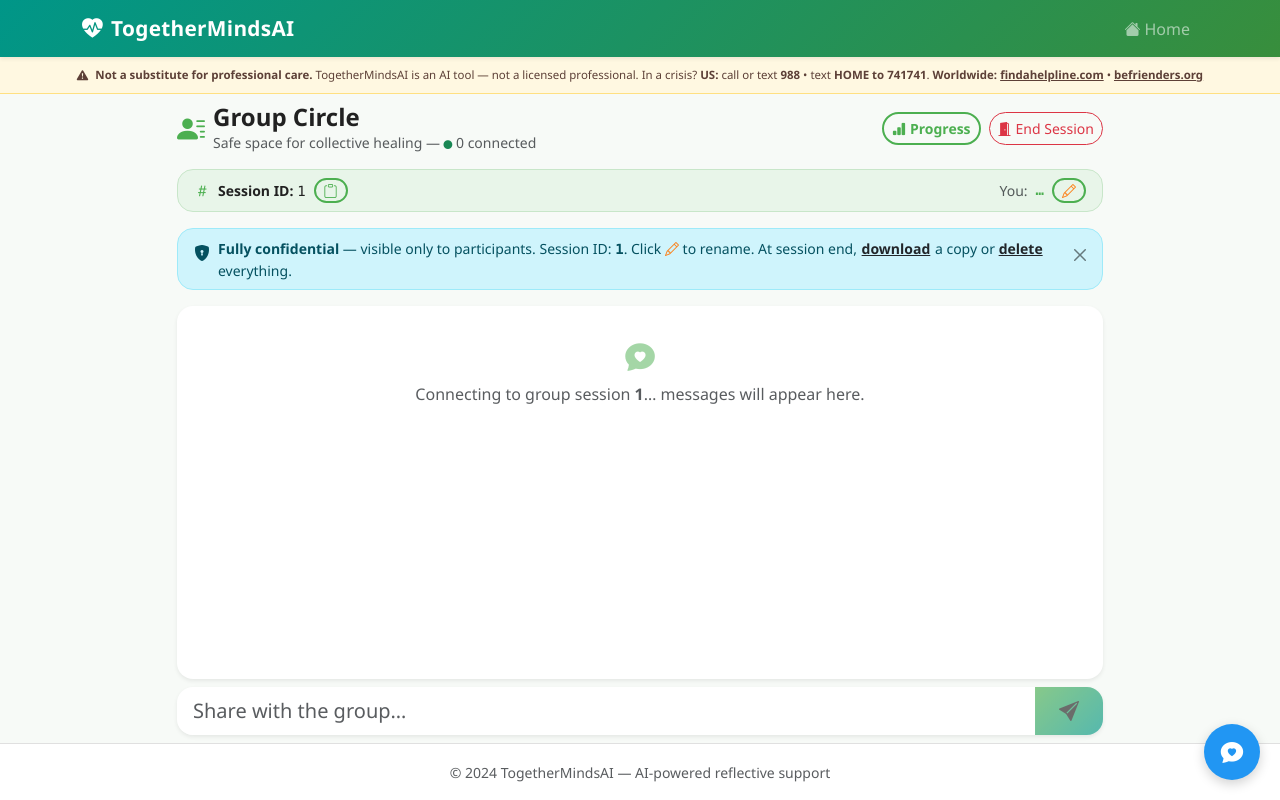
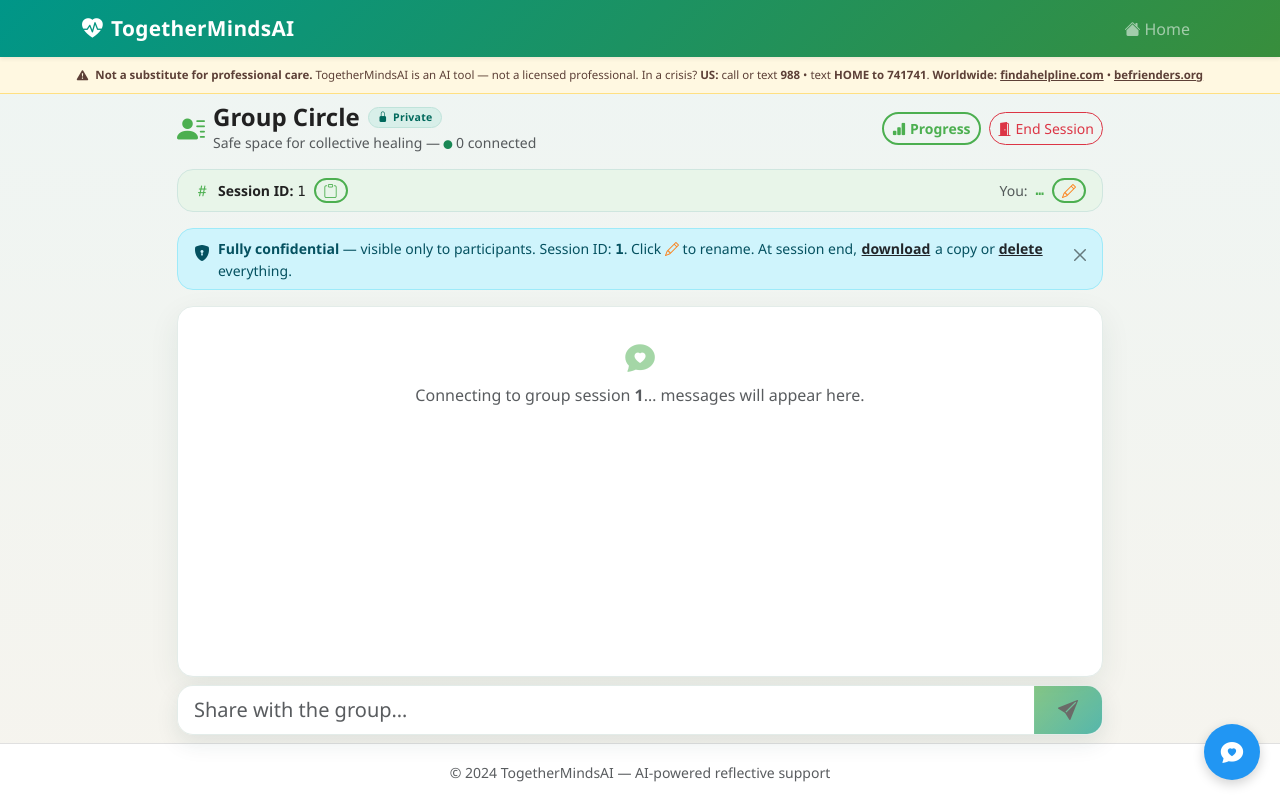
Before and after one commit to OnlineGBC/TogetherMindsAI, a Flask app: page /therapy/group/1 in a window 1280 px wide. Run offline with Flask 3, Linux system fonts and the light colour scheme; the visitor is signed in with stand-in values (Sample User, id 1); tables that the repository leaves empty hold one stand-in row (values such as "Sample post"); parts of the project's set-up code (start-up, migrations or seed data) failed here and were passed over; some libraries are stand-ins or nearby versions.

Commit message:
Polish therapist-led couple/group pages (scoped); add scoping-guard tests
- therapy_couple/group pass is_therapist_led; pages get a 'Private' chip and the
  shared body.tcp-session polish (calm bg, elevated chat card + input) only when
  therapist-led. Consumer couple/group/solo pages are unchanged.
- Unify the 1:1 polish onto the shared body.tcp-session class (style.css);
  remove the now-duplicated inline block from solo_live.html.
- Remove now-unused _is_session_therapist helper.
- Tests: therapist-led couple page carries tcp-session; consumer couple page
  does not (guards the no-bleed promise).

```diff
--- a/TogetherMindsAI.py
+++ b/TogetherMindsAI.py
@@ -534,15 +534,6 @@ def _redirect_invalid_session():
     return redirect(url_for("welcome"))
 
 
-def _is_session_therapist(session_id: str, user_id: str) -> bool:
-    """True iff this user is the therapist leading this (therapist-led) session.
-
-    Drives whether the realtime therapy page renders the private co-pilot console.
-    """
-    ts = db.session.get(TherapySession, session_id)
-    return bool(ts and ts.therapist_id and ts.therapist_id == user_id)
-
-
 @app.route("/therapy/solo/<session_id>", methods=["GET"])
 def therapy_solo(session_id):
     user_id = session.get("user_id")
@@ -684,10 +675,12 @@ def therapy_couple(session_id):
         return redirect(url_for("auth_get", therapy_mode="couple"))
     if not _session_exists(session_id):
         return _redirect_invalid_session()
+    ts = db.session.get(TherapySession, session_id)
     return render_template(
         "couple.html",
         user_id=user_id, session_id=session_id,
-        is_therapist=_is_session_therapist(session_id, user_id),
+        is_therapist=bool(ts and ts.therapist_id and ts.therapist_id == user_id),
+        is_therapist_led=bool(ts and ts.therapist_id),
     )
 
 
@@ -698,10 +691,12 @@ def therapy_group(session_id):
         return redirect(url_for("auth_get", therapy_mode="group"))
     if not _session_exists(session_id):
         return _redirect_invalid_session()
+    ts = db.session.get(TherapySession, session_id)
     return render_template(
         "group.html",
         user_id=user_id, session_id=session_id,
-        is_therapist=_is_session_therapist(session_id, user_id),
+        is_therapist=bool(ts and ts.therapist_id and ts.therapist_id == user_id),
+        is_therapist_led=bool(ts and ts.therapist_id),
     )
 
 
--- a/static/css/style.css
+++ b/static/css/style.css
@@ -783,3 +783,38 @@ body.therapy-page .chat-window {
     body.tcp-console-open main { padding-right: 384px; transition: padding-right 0.22s ease; }
     body.tcp-console-open.tcp-collapsed main { padding-right: 70px; }
 }
+
+/* ============================================================
+   Therapist-led session pages — calm, polished treatment.
+   Applied via body.tcp-session (1:1, and therapist-led couple/group).
+   Consumer couple/group/solo pages never receive this class.
+   ============================================================ */
+body.tcp-session {
+    background: linear-gradient(180deg, #eef5f3 0%, #f6f4ee 100%);
+}
+body.tcp-session .session-private-chip {
+    display: inline-flex;
+    align-items: center;
+    gap: 0.3rem;
+    font-size: 0.66rem;
+    font-weight: 600;
+    letter-spacing: 0.02em;
+    color: #00695c;
+    background: #d8efe9;
+    border: 1px solid #bfe3da;
+    border-radius: 999px;
+    padding: 0.1rem 0.55rem;
+}
+body.tcp-session .chat-window {
+    border: 1px solid #e3ece9 !important;
+    box-shadow: 0 10px 30px rgba(15, 60, 55, 0.08) !important;
+    background: #ffffff;
+}
+body.tcp-session #chatBox { min-height: 48vh; }
+body.tcp-session .alert-share { border: 1px solid #cfe6df; }
+body.tcp-session .input-group {
+    box-shadow: 0 8px 22px rgba(15, 60, 55, 0.10) !important;
+    border: 1px solid #e3ece9;
+}
+body.tcp-session .chat-input { background: #ffffff; }
+body.tcp-session .bubble { border-radius: 15px; }
--- a/templates/group.html
+++ b/templates/group.html
@@ -1,5 +1,5 @@
 {% extends "base.html" %}
-{% block body_class %}therapy-page{% endblock %}
+{% block body_class %}therapy-page{% if is_therapist_led %} tcp-session{% endif %}{% endblock %}
 {% block title %}Group Circle — TogetherMindsAI{% endblock %}
 
 {% block content %}
@@ -11,7 +11,10 @@
             <div class="d-flex align-items-center gap-2 min-w-0">
                 <i class="bi bi-person-lines-fill text-primary-green fs-3 flex-shrink-0"></i>
                 <div class="min-w-0">
-                    <h4 class="mb-0 fw-bold text-truncate">Group Circle</h4>
+                    <div class="d-flex align-items-center gap-2">
+                        <h4 class="mb-0 fw-bold text-truncate">Group Circle</h4>
+                        {% if is_therapist_led %}<span class="session-private-chip flex-shrink-0"><i class="bi bi-lock-fill"></i>Private</span>{% endif %}
+                    </div>
                     <small class="text-muted d-none d-md-block">
                         Safe space for collective healing &mdash;
                         <i class="bi bi-circle-fill text-success" style="font-size:0.55rem"></i>
```
Also changed, not shown: templates/couple.html (+5 -2 lines), templates/solo_live.html (+2 -38 lines), tests/test_copilot.py (+33 -0 lines).
